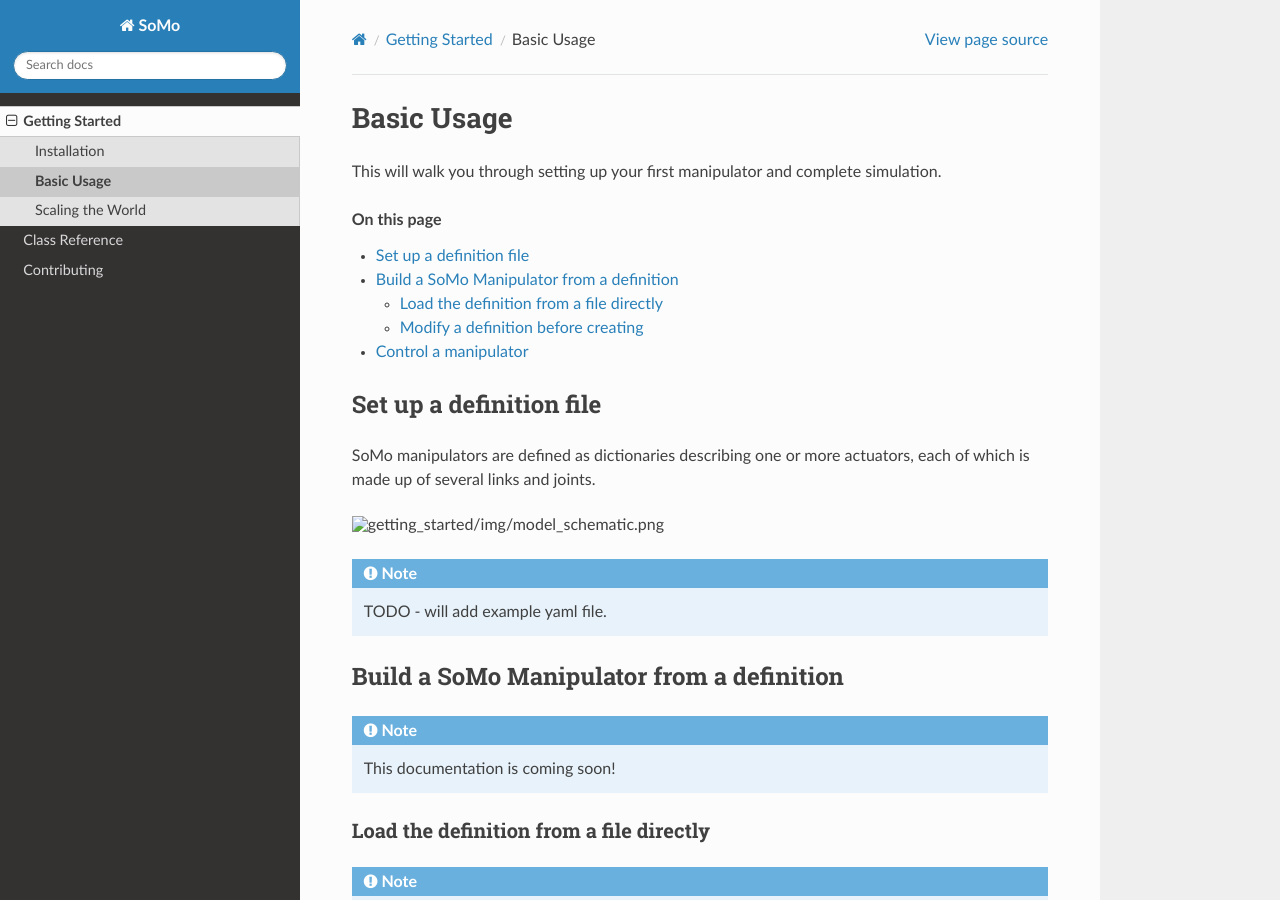
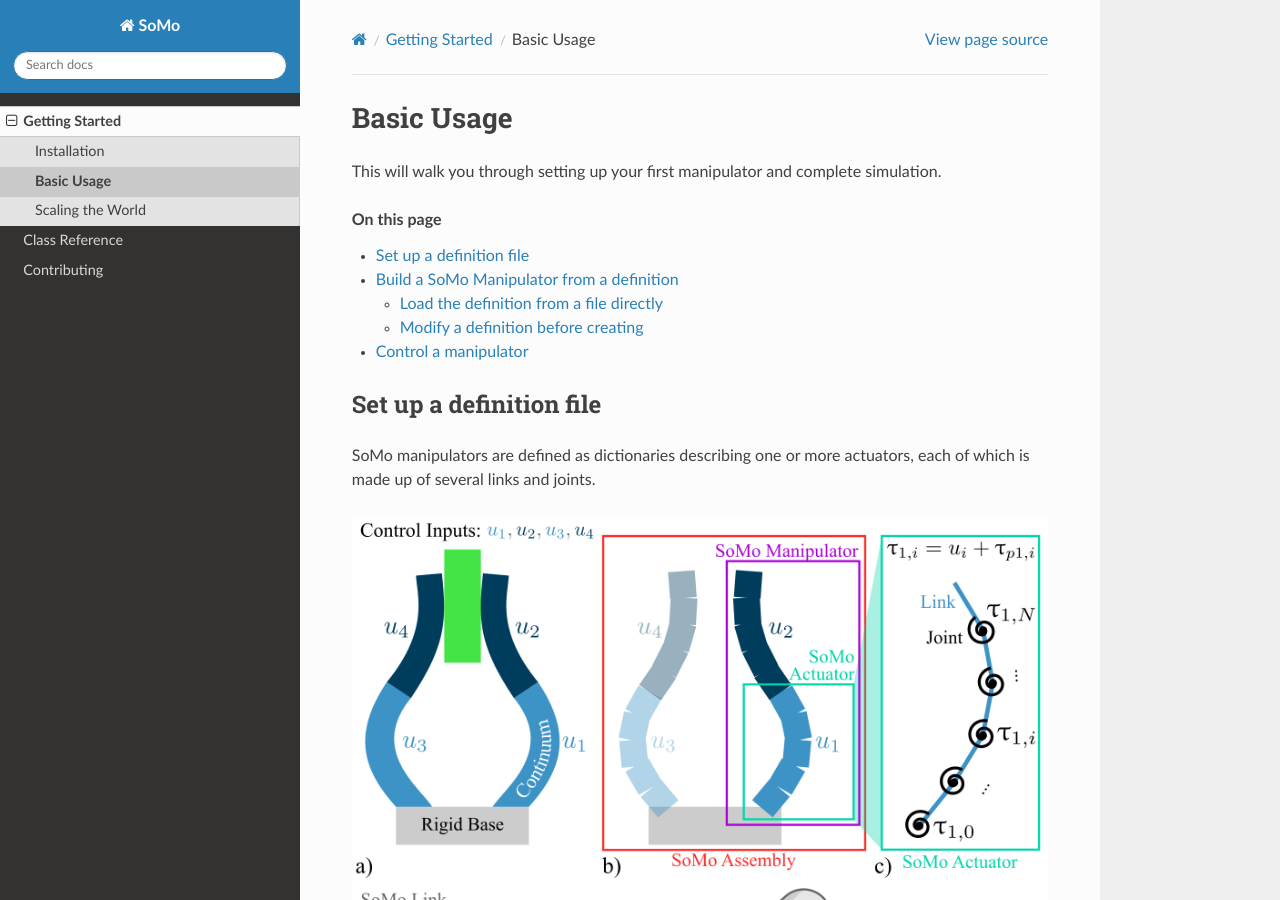
Before and after one commit to GrauleM/somo, a Sphinx documentation site: the page built from docs/getting_started/basic-usage.rst, in a window 1280 px wide and 900 px high. Built offline with Sphinx 7.4.7 and the Read the Docs theme 2.0.0, drawn with Linux system fonts in a browser that asks for light colours.

Commit message:
updated image path

```diff
--- a/docs/getting_started/basic-usage.rst
+++ b/docs/getting_started/basic-usage.rst
@@ -15,7 +15,7 @@
 
 SoMo manipulators are defined as dictionaries describing one or more actuators, each of which is made up of several links and joints.
 
-.. image:: img/model_schematic.png
+.. image:: ../img/model_schematic.png
 
 .. note::
 	TODO - will add example yaml file.
```
